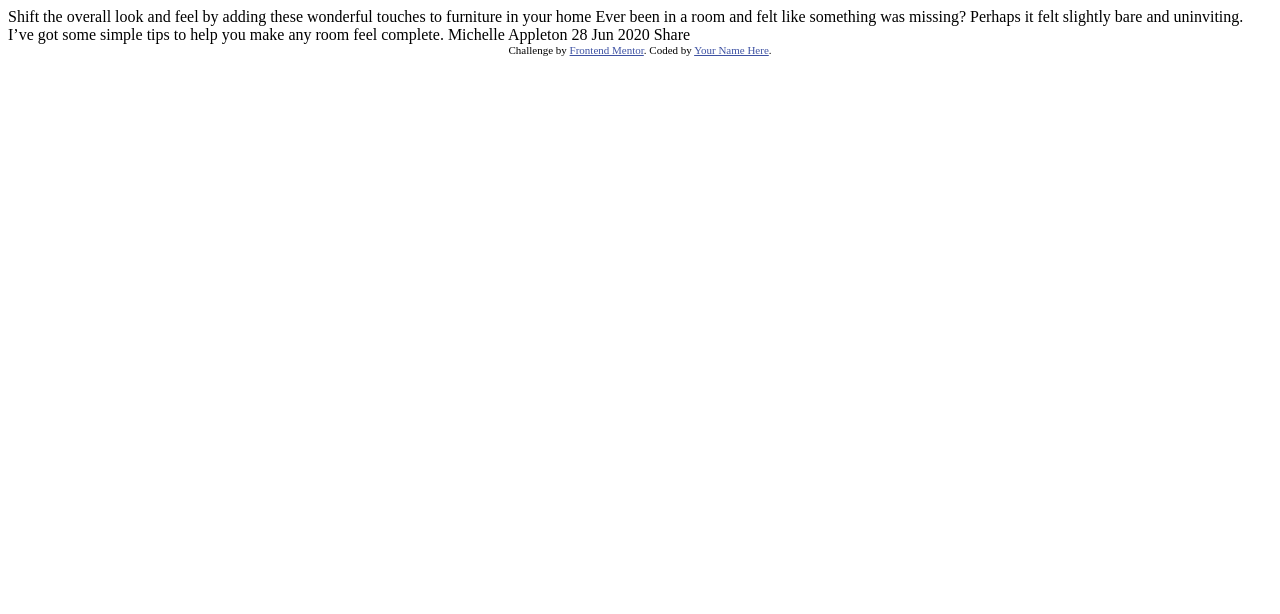
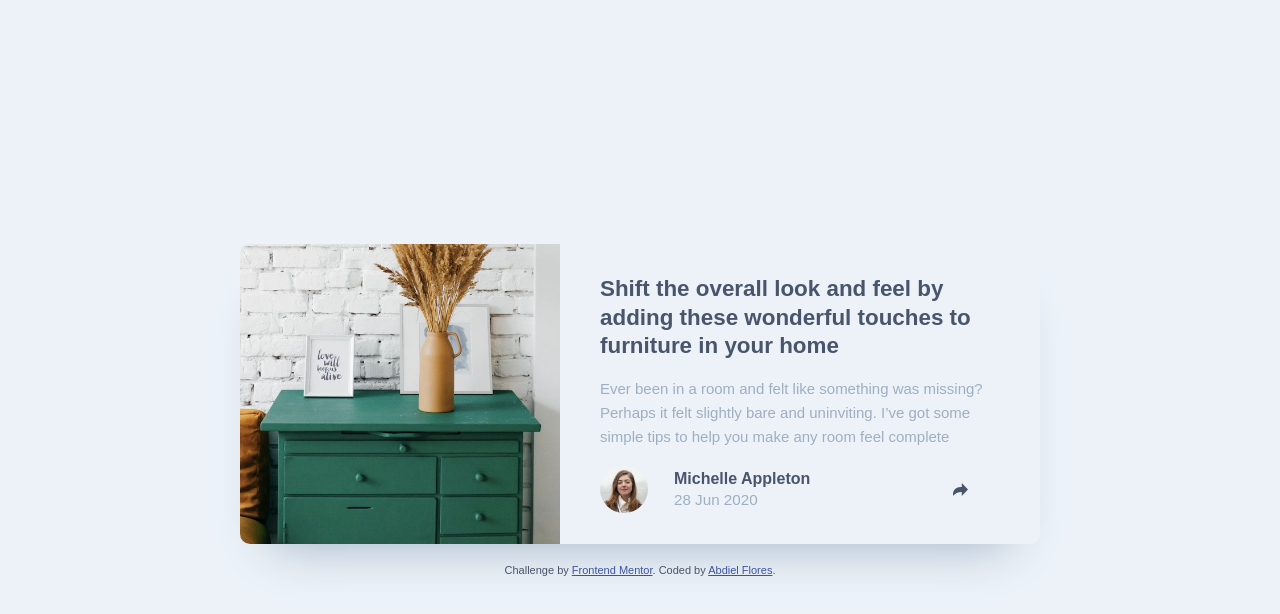
Before and after one commit to fm-challenges-abdiel/fm-article-preview-component, a plain HTML site: page index.html in a window 1280 px wide. Drawn offline with Linux system fonts and the light colour scheme.

Commit message:
Finished article preview component challenge

```diff
--- a/index.html
+++ b/index.html
@@ -1,36 +1,92 @@
 <!DOCTYPE html>
 <html lang="en">
   <head>
-  <meta charset="UTF-8">
-  <meta name="viewport" content="width=device-width, initial-scale=1.0"> <!-- displays site properly based on user's device -->
+    <meta charset="UTF-8" />
+    <meta name="viewport" content="width=device-width, initial-scale=1.0" />
+    <!-- displays site properly based on user's device -->
 
-  <link rel="icon" type="image/png" sizes="32x32" href="./images/favicon-32x32.png">
+    <link
+      rel="icon"
+      type="image/png"
+      sizes="32x32"
+      href="./images/favicon-32x32.png"
+    />
 
+    <link rel="preconnect" href="https://fonts.googleapis.com" />
+    <link rel="preconnect" href="https://fonts.gstatic.com" crossorigin />
+    <link
+      href="https://fonts.googleapis.com/css2?family=Figtree:ital,wght@0,300..900;1,300..900&family=Inter:ital,opsz,wght@0,14..32,100..900;1,14..32,100..900&family=Manrope:wght@200..800&family=Outfit:wght@100..900&family=Young+Serif&display=swap"
+      rel="stylesheet"
+    />
     <title>Frontend Mentor | Article preview component</title>
+
+    <link rel="stylesheet" href="style.css" />
+    <script defer src="script.js"></script>
 
     <!-- Feel free to remove these styles or customise in your own stylesheet 👍 -->
     <style>
-    .attribution { font-size: 11px; text-align: center; }
-    .attribution a { color: hsl(228, 45%, 44%); }
+      .attribution {
+        font-size: 11px;
+        text-align: center;
+      }
+      .attribution a {
+        color: hsl(228, 45%, 44%);
+      }
     </style>
   </head>
   <body>
-
-  Shift the overall look and feel by adding these wonderful
-  touches to furniture in your home
-
-  Ever been in a room and felt like something was missing? Perhaps
-  it felt slightly bare and uninviting. I’ve got some simple tips
-  to help you make any room feel complete.
-
-  Michelle Appleton
-  28 Jun 2020
-
-  Share
+    <main class="container">
+      <div class="img-container">
+        <img src="./images/drawers.jpg" alt="furniture photo" />
+      </div>
+      <div class="desktop-container">
+        <section class="content">
+          <h1>
+            Shift the overall look and feel by adding these wonderful touches to
+            furniture in your home
+          </h1>
+          <p>
+            Ever been in a room and felt like something was missing? Perhaps it
+            felt slightly bare and uninviting. I’ve got some simple tips to help
+            you make any room feel complete
+          </p>
+        </section>
+        <div class="social-container">
+          <div class="profile">
+            <img
+              src="./images/avatar-michelle.jpg"
+              alt="michelle appleton photo"
+            />
+            <div class="profile-info">
+              <h2>Michelle Appleton</h2>
+              <p>28 Jun 2020</p>
+            </div>
+          </div>
+          <button class="share">
+            <svg xmlns="http://www.w3.org/2000/svg" width="15" height="13">
+              <path
+                class="share-icon"
+                d="M15 6.495L8.766.014V3.88H7.441C3.33 3.88 0 7.039 0 10.936v2.049l.589-.612C2.59 10.294 5.422 9.11 8.39 9.11h.375v3.867L15 6.495z"
+              />
+            </svg>
+          </button>
+          <div class="bubble">
+            <div class="social-media">
+              <h2>SHARE</h2>
+              <img src="./images/icon-facebook.svg" alt="facebook icon" />
+              <img src="./images/icon-twitter.svg" alt="twitter icon" />
+              <img src="./images/icon-pinterest.svg" alt="pinterest icon" />
+            </div>
+          </div>
+        </div>
+      </div>
+    </main>
 
     <div class="attribution">
-    Challenge by <a href="https://www.frontendmentor.io?ref=challenge" target="_blank">Frontend Mentor</a>.
-    Coded by <a href="#">Your Name Here</a>.
+      Challenge by
+      <a href="https://www.frontendmentor.io?ref=challenge" target="_blank"
+        >Frontend Mentor</a
+      >. Coded by <a href="https://github.com/abdiel-code">Abdiel Flores</a>.
     </div>
   </body>
 </html>
--- /dev/null
+++ b/script.js
@@ -0,0 +1,7 @@
+const button = document.querySelector('.share');
+const bubble = document.querySelector('.bubble');
+
+button.addEventListener('click', () => {
+  bubble.classList.toggle('show');
+  button.classList.toggle('toggled');
+});
--- /dev/null
+++ b/style.css
@@ -0,0 +1,282 @@
+.manrope-font {
+  font-family: 'Manrope', sans-serif;
+  font-optical-sizing: auto;
+  font-weight: 500;
+  font-style: normal;
+}
+
+* {
+  margin: 0;
+  padding: 0;
+  box-sizing: border-box;
+  font-family: 'Manrope ', sans-serif;
+  color: hsl(217, 19%, 35%);
+}
+
+body {
+  background-color: hsl(210, 46%, 95%);
+  min-height: 100vh;
+  width: 100vw;
+  display: flex;
+  flex-direction: column;
+  justify-content: center;
+  padding: 10% 5%;
+}
+
+main {
+  max-width: 375px;
+  width: 100%;
+  display: flex;
+  flex-direction: column;
+  justify-content: center;
+  align-items: center;
+  background-color: hsl(210, 46%, 95%);
+  box-shadow: 0px 4rem 8rem -7rem hsl(212, 23%, 69%);
+  border-radius: 10px;
+  margin: 20px auto;
+}
+
+.image-container {
+  width: 100%;
+  border-radius: 10px 10px 0 0;
+  overflow: hidden;
+}
+
+.img-container img {
+  width: 100%;
+  height: 100%;
+  object-fit: cover;
+  border-radius: 10px 10px 0 0;
+}
+
+.content h1 {
+  font-size: 1.3rem;
+  font-weight: 700;
+  margin: 20px 0;
+  line-height: 1.7rem;
+}
+
+.content p {
+  font-size: 1.1rem;
+  font-weight: 500;
+  line-height: 1.7rem;
+  color: hsl(212, 23%, 69%);
+}
+
+.social-container {
+  position: relative;
+  display: flex;
+  align-items: center;
+  width: 100%;
+  padding-top: 2rem;
+  justify-content: space-between;
+}
+
+.profile {
+  display: flex;
+  align-items: center;
+  gap: 1rem;
+}
+
+.profile img {
+  width: 3.5rem;
+  height: 3.5rem;
+  border-radius: 50%;
+  margin-right: 10px;
+}
+
+.profile-info {
+  display: flex;
+  flex-direction: column;
+  justify-content: center;
+  gap: 0.7rem;
+}
+
+.profile-info h2 {
+  font-size: 1.2rem;
+  font-weight: 700;
+  color: hsl(217, 19%, 35%);
+}
+
+.profile-info p {
+  color: hsl(212, 23%, 69%);
+}
+
+.share {
+  position: relative;
+  display: flex;
+  align-items: center;
+  justify-content: center;
+  cursor: pointer;
+  padding: 1rem;
+  border-radius: 50%;
+  z-index: 101;
+  background-color: transparent;
+  border: none;
+  margin-right: 1rem;
+}
+
+.share-icon {
+  fill: hsl(217, 19%, 35%);
+}
+
+.share:hover {
+  background-color: hsl(217, 19%, 35%);
+}
+
+.share:hover .share-icon {
+  fill: hsl(210, 46%, 95%);
+}
+
+.share.toggled {
+  background-color: hsl(217, 19%, 35%);
+}
+
+.share.toggled .share-icon {
+  fill: hsl(210, 46%, 95%);
+}
+
+.share.toggled:hover {
+  background-color: hsl(214, 17%, 51%);
+}
+
+.bubble {
+  position: absolute;
+  display: none;
+  align-items: center;
+  width: 100%;
+  height: 4rem;
+  border-radius: 0px 0px 10px 10px;
+  background-color: hsl(217, 19%, 35%);
+  cursor: pointer;
+}
+
+.bubble.show {
+  display: flex;
+  opacity: 1;
+  animation: pop 0.3s ease-in-out;
+}
+
+.bubble h2 {
+  color: hsl(212, 23%, 69%);
+  font-size: 0.9rem;
+  font-weight: 500;
+  letter-spacing: 0.3rem;
+}
+
+.social-media {
+  margin-left: 2rem;
+  display: flex;
+  gap: 1rem;
+}
+
+.close {
+  background-color: hsl(210, 46%, 95%);
+}
+
+@keyframes pop {
+  0% {
+    transform: scale(0);
+    opacity: 0;
+  }
+  100% {
+    transform: scale(1);
+    opacity: 1;
+  }
+}
+
+@media (min-width: 768px) {
+  body {
+    padding: 5%;
+  }
+
+  main {
+    max-width: 800px;
+    flex-direction: row;
+    height: 300px;
+    box-shadow: 0px 2rem 3rem -2rem hsl(212, 23%, 69%);
+  }
+
+  .img-container {
+    width: 40%;
+    height: 100%;
+    border-radius: 10px 0 0 10px;
+  }
+
+  .img-container img {
+    border-radius: 10px 0 0 10px;
+  }
+
+  .desktop-container {
+    width: 60%;
+    padding: 2.5rem 2.5rem;
+    display: flex;
+    flex-direction: column;
+    justify-content: space-between;
+  }
+
+  .content h1 {
+    font-size: 1.4rem;
+    line-height: 1.8rem;
+    margin: 0 0 1rem 0;
+  }
+
+  .content p {
+    font-size: 15px;
+    line-height: 1.5rem;
+    margin-bottom: 1rem;
+  }
+
+  .social-container {
+    padding-top: 0;
+  }
+
+  .social-media {
+    margin: 0;
+  }
+
+  .profile img {
+    width: 3rem;
+    height: 3rem;
+  }
+
+  .profile-info {
+    gap: 0.2rem;
+  }
+
+  .profile-info h2 {
+    font-size: 1rem;
+  }
+
+  .profile-info p {
+    font-size: 0.95rem;
+  }
+
+  .bubble {
+    position: absolute;
+    right: -5.5rem;
+    bottom: 4rem;
+    width: 250px;
+    height: 50px;
+    border-radius: 10px;
+    padding: 0 2rem;
+    box-shadow: 0px 0.5rem 2rem -0.5rem hsl(212, 23%, 69%);
+  }
+
+  .bubble::after {
+    content: '';
+    position: absolute;
+    bottom: -10px;
+    left: 50%;
+    transform: translateX(-50%);
+    width: 0;
+    height: 0;
+    border-left: 10px solid transparent;
+    border-right: 10px solid transparent;
+    border-top: 10px solid hsl(217, 19%, 35%);
+  }
+
+  .bubble.show {
+    display: flex;
+  }
+}
```
Also changed, not shown: 1 other file. Lines whose indentation alone changed are shown as unchanged.
